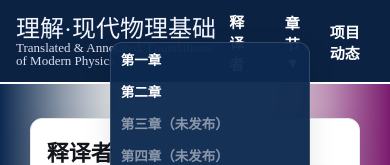
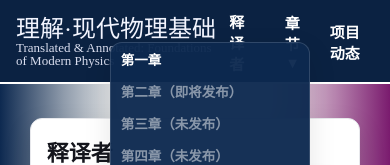
Before and after one commit to EigenAriel/tafmp.org, a plain HTML site: page about.html in a window 390 px wide. Both pictures are taken after a click on the button "章节 ▾". Shown: the top 165 px of the page. Drawn offline with Linux system fonts and the light colour scheme.

```diff
--- a/about.html
+++ b/about.html
@@ -28,7 +28,7 @@
           <button>章节 ▾</button>
           <div class="dropdown-menu">
             <a href="chapter1.html">第一章</a>
-            <a href="chapter2.html">第二章</a>
+            <a href="#" class="locked" tabindex="-1">第二章（即将发布）</a>
             <a href="#" class="locked" tabindex="-1">第三章（未发布）</a>
             <a href="#" class="locked" tabindex="-1">第四章（未发布）</a>
             <a href="#" class="locked" tabindex="-1">第五章（未发布）</a>
```
Also changed, not shown: chapter1.html (+1 -1 lines), news.html (+1 -1 lines).
